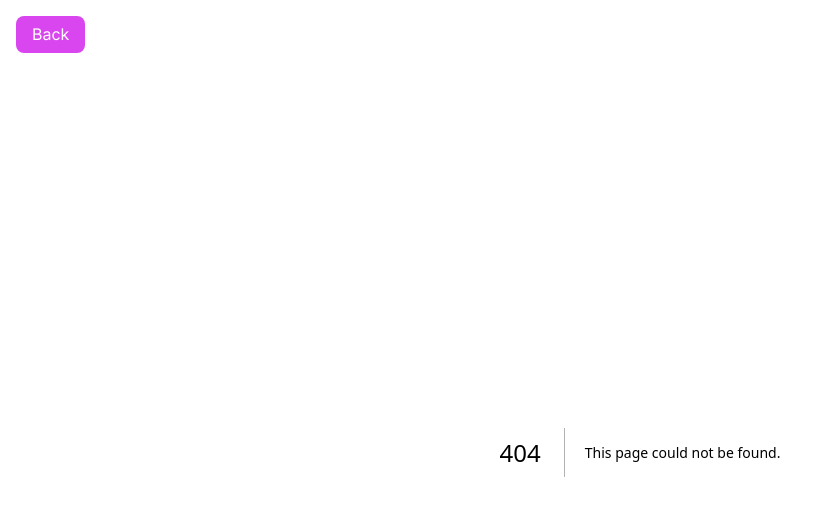
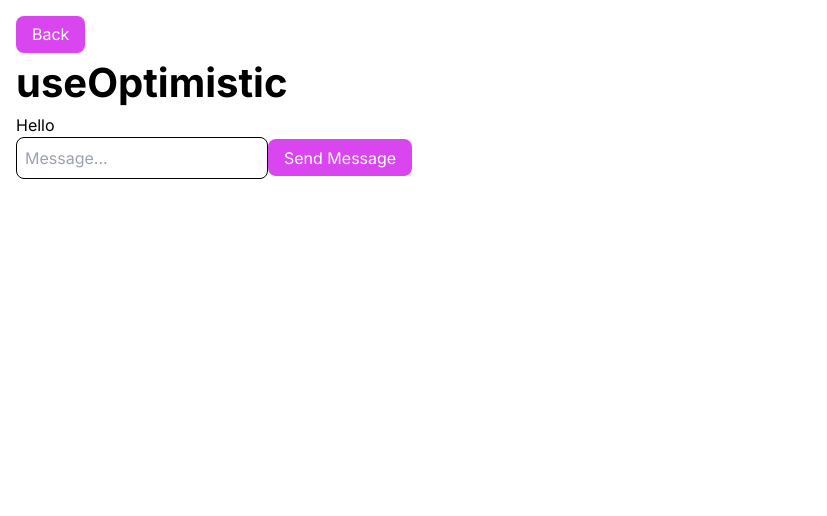
Before and after one commit to emanuelefavero/react-19, a Next.js app: page /use-optimistic in a window 1280 px wide. Before the commit this address had no page. Shown: the top 516 px of the page, without its empty margins (0-827 px from the left). Built offline with nearby package versions, Linux system fonts and the light colour scheme.

Commit message:
add /use-optimistic route

```diff
--- a/app/actions.js
+++ b/app/actions.js
@@ -1,12 +1,14 @@
 'use server'
 
 export async function logUser(formData) {
+  await new Promise((res) => setTimeout(res, 1000))
   let name = formData.get('name')
   console.log('User:', name) // user will be logged on the server
 }
 
 // TIP: You can pass additional arguments to the action by using bind (@see app/server-actions/PassHiddenFormFields.js)
 export async function logProductId(productId, formData) {
+  await new Promise((res) => setTimeout(res, 1000))
   console.log('Product ID:', productId)
 }
 
@@ -14,3 +16,8 @@
   await new Promise((resolve) => setTimeout(resolve, 1000))
   console.log('Slow action done')
 }
+
+export async function deliverMessage(message) {
+  await new Promise((res) => setTimeout(res, 1000))
+  return message
+}
--- a/app/page.js
+++ b/app/page.js
@@ -19,6 +19,9 @@
           <li>
             <Link href='/use-form-status'>useFormStatus</Link>
           </li>
+          <li>
+            <Link href='/use-optimistic'>useOptimistic</Link>
+          </li>
         </ul>
       </nav>
     </>
--- /dev/null
+++ b/app/use-optimistic/page.js
@@ -0,0 +1,61 @@
+'use client'
+
+import { useOptimistic, useState, useRef } from 'react'
+import { deliverMessage } from '@/app/actions.js'
+
+function Thread({ messages, sendMessage }) {
+  const formRef = useRef()
+
+  async function formAction(formData) {
+    addOptimisticMessage(formData.get('message'))
+    formRef.current.reset()
+    await sendMessage(formData)
+  }
+
+  const [optimisticMessages, addOptimisticMessage] = useOptimistic(
+    messages,
+    (state, newMessage) => [
+      ...state,
+      {
+        text: newMessage,
+        sending: true,
+      },
+    ]
+  )
+
+  return (
+    <>
+      {optimisticMessages.map((message, index) => (
+        <div key={index}>
+          {message.text}
+          {!!message.sending && <small> (Sending...)</small>}
+          {/* TIP: The !! operator converts any value to a boolean. It is used here to make sure the sending value always outputs true or false even if other values are assigned to it */}
+        </div>
+      ))}
+
+      <form action={formAction} ref={formRef}>
+        <input type='text' name='message' placeholder='Message...' />
+        <button type='submit'>Send Message</button>
+      </form>
+    </>
+  )
+}
+
+export default function Page() {
+  const [messages, setMessages] = useState([
+    { text: 'Hello', sending: false, key: 1 },
+  ])
+
+  async function sendMessage(formData) {
+    const sentMessage = await deliverMessage(formData.get('message'))
+    setMessages((messages) => [...messages, { text: sentMessage }])
+  }
+
+  return (
+    <>
+      <h1>useOptimistic</h1>
+
+      <Thread messages={messages} sendMessage={sendMessage} />
+    </>
+  )
+}
```
